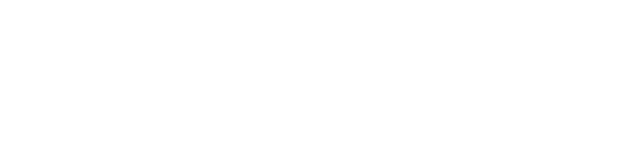
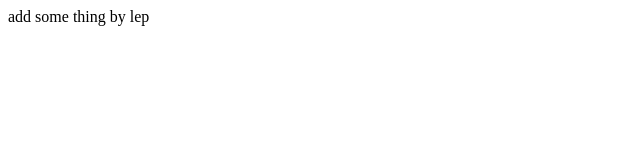
Before and after one commit to yiping-lin/web, a plain HTML site: page index.html in a window 1280 px wide. Shown: the whole page, without its empty margins (0-640 px from the left). Drawn offline with Linux system fonts and the light colour scheme.

Commit message:
add some des

```diff
--- a/index.html
+++ b/index.html
@@ -1,6 +1,7 @@
 <html>
 <head>
 </head>
+add some thing by lep
 <body>
 </body>
 </html>
```
